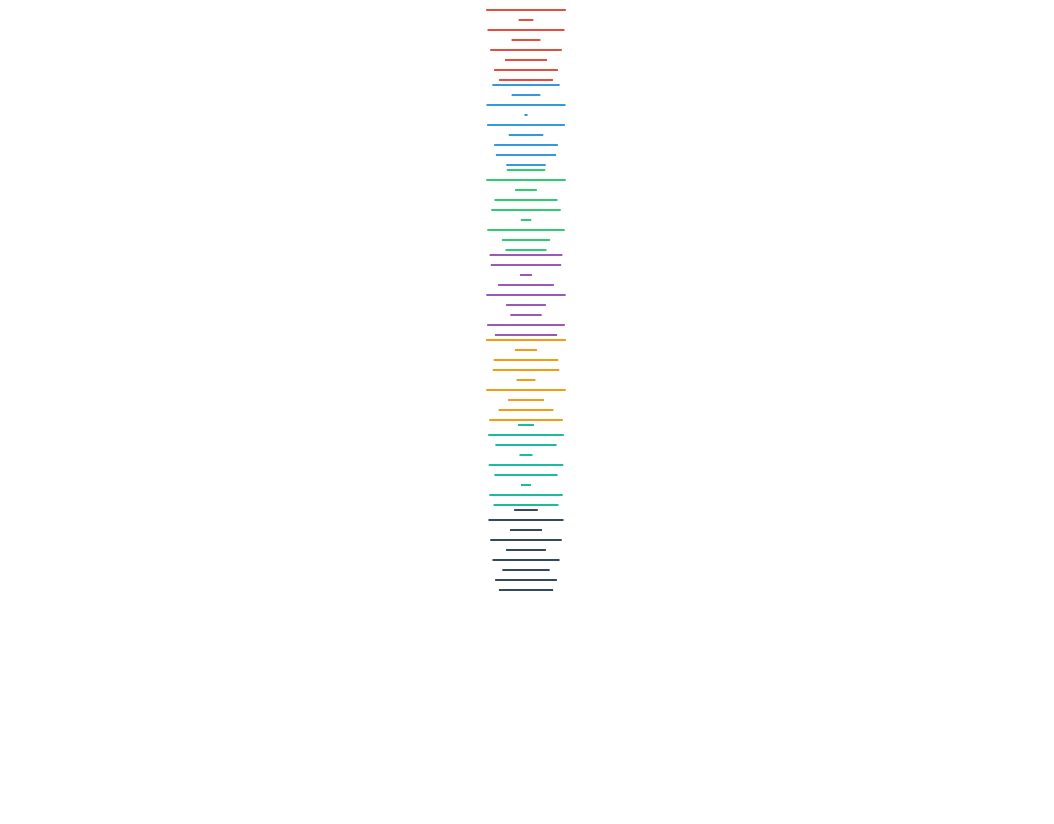
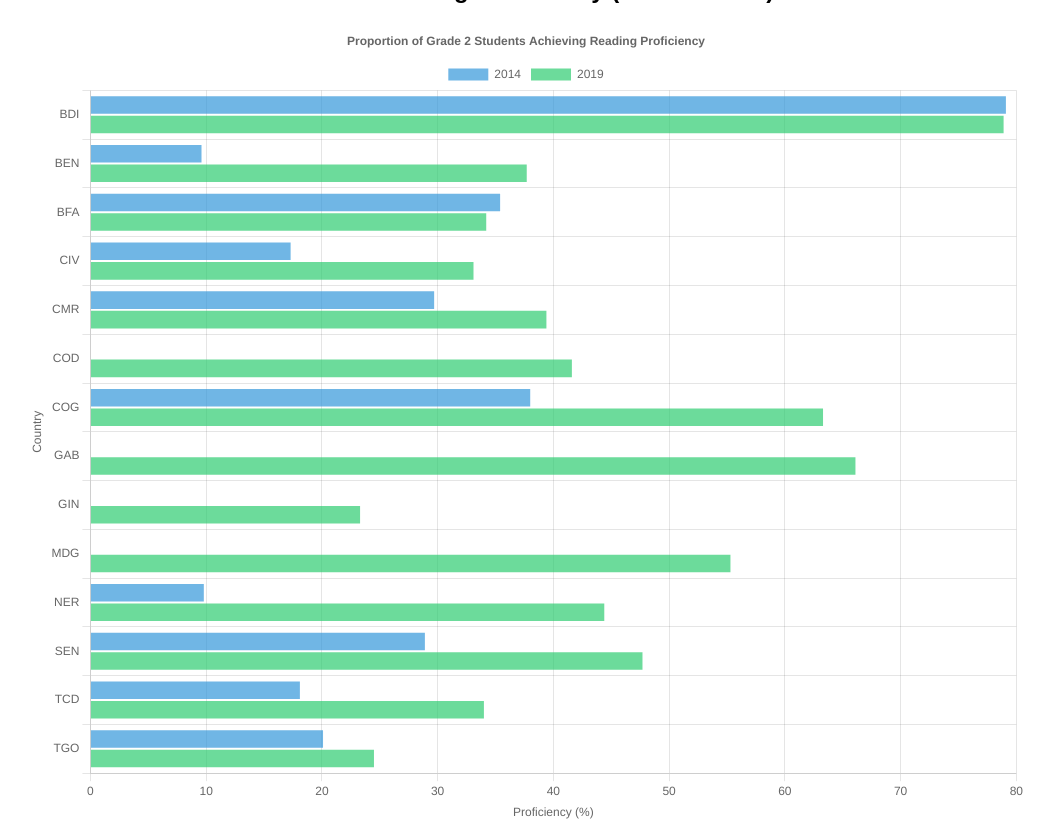
Before and after one commit to dptmf8622/study, a plain HTML site: page index.html in a window 1280 px wide. Shown: the whole page, without its empty margins (114-1168 px from the left). Before the commit the page ends 800 px from the top, so only its background shows below. Drawn offline with nearby package versions, Linux system fonts and the light colour scheme.

Commit message:
Add files via upload

```diff
--- a/index.html
+++ b/index.html
@@ -2,52 +2,109 @@
 <html lang="en">
 <head>
   <meta charset="UTF-8">
-  <title>Country Waves</title>
+  <title>Reading Proficiency by Country</title>
+  <script src="https://cdn.jsdelivr.net/npm/chart.js"></script>
   <style>
-    body { margin: 0; background: #fff; }
-    canvas { display: block; margin: auto; background: #fff; }
+    * {
+      margin: 0;
+      padding: 0;
+      box-sizing: border-box;
+    }
+    html, body {
+      height: 100%;
+      background: #fff;
+      font-family: sans-serif;
+    }
+    .container {
+      display: flex;
+      justify-content: center;  /* 가로 중앙 */
+      align-items: center;      /* 세로 중앙 */
+      height: 100vh;            /* 화면 전체 높이 */
+      flex-direction: column;
+    }
+    canvas {
+      max-width: 1000px;
+      width: 90%;
+    }
+    h2 {
+      margin-bottom: 20px;
+    }
   </style>
 </head>
 <body>
-<canvas id="waveCanvas" width="1000" height="600"></canvas>
+
+<div class="container">
+  <h2>Grade 2 Reading Proficiency (2014 vs 2019)</h2>
+  <canvas id="barChart"></canvas>
+</div>
 
 <script>
-  const canvas = document.getElementById("waveCanvas");
-  const ctx = canvas.getContext("2d");
+  const countries = ['BDI', 'BEN', 'BFA', 'CIV', 'CMR', 'COD', 'COG', 'GAB', 'GIN', 'MDG', 'NER', 'SEN', 'TCD', 'TGO'];
+  const data2014 = [79.1, 9.6, 35.4, 17.3, 29.7, null, 38, null, null, null, 9.8, 28.9, 18.1, 20.1];
+  const data2019 = [78.9, 37.7, 34.2, 33.1, 39.4, 41.6, 63.3, 66.1, 23.3, 55.3, 44.4, 47.7, 34, 24.5];
 
-  const width = canvas.width;
-  const height = canvas.height;
-  const spacing = 10; // vertical space between lines
-  const lineLength = 40; // maximum line length
+  const filteredCountries = [];
+  const values2014 = [];
+  const values2019 = [];
 
-  // 국가별 색상 매핑
-  const countries = [
-    { code: 'BDI', freq: 1.0, phase: 0, color: '#e74c3c' },
-    { code: 'BEN', freq: 1.2, phase: 1, color: '#3498db' },
-    { code: 'BFA', freq: 0.8, phase: 0.5, color: '#2ecc71' },
-    { code: 'CIV', freq: 1.5, phase: 2, color: '#9b59b6' },
-    { code: 'CMR', freq: 1.3, phase: 1.5, color: '#f39c12' },
-    { code: 'NER', freq: 0.7, phase: 0.2, color: '#1abc9c' },
-    { code: 'SEN', freq: 1.1, phase: 0.3, color: '#34495e' }
-  ];
+  countries.forEach((country, i) => {
+    if (data2014[i] !== null || data2019[i] !== null) {
+      filteredCountries.push(country);
+      values2014.push(data2014[i]);
+      values2019.push(data2019[i]);
+    }
+  });
 
-  // 한 나라당 줄 개수
-  const linesPerCountry = Math.floor(height / countries.length);
-
-  countries.forEach((country, idx) => {
-    ctx.strokeStyle = country.color;
-    ctx.lineWidth = 2;
-
-    for (let i = 0; i < linesPerCountry; i += spacing) {
-      const y = idx * linesPerCountry + i;
-      const t = i / linesPerCountry * 4 * Math.PI;
-      const wave = Math.sin(t * country.freq + country.phase);
-      const offset = wave * lineLength;
-
-      ctx.beginPath();
-      ctx.moveTo(width / 2 - offset, y);
-      ctx.lineTo(width / 2 + offset, y);
-      ctx.stroke();
+  new Chart(document.getElementById('barChart'), {
+    type: 'bar',
+    data: {
+      labels: filteredCountries,
+      datasets: [
+        {
+          label: '2014',
+          data: values2014,
+          backgroundColor: 'rgba(52, 152, 219, 0.7)'
+        },
+        {
+          label: '2019',
+          data: values2019,
+          backgroundColor: 'rgba(46, 204, 113, 0.7)'
+        }
+      ]
+    },
+    options: {
+      indexAxis: 'y',
+      responsive: true,
+      maintainAspectRatio: false,
+      scales: {
+        x: {
+          beginAtZero: true,
+          title: {
+            display: true,
+            text: 'Proficiency (%)'
+          }
+        },
+        y: {
+          title: {
+            display: true,
+            text: 'Country'
+          }
+        }
+      },
+      plugins: {
+        title: {
+          display: true,
+          text: 'Proportion of Grade 2 Students Achieving Reading Proficiency'
+        },
+        tooltip: {
+          enabled: true,
+          callbacks: {
+            label: function(context) {
+              return `${context.dataset.label}: ${context.parsed.x ?? 'No data'}%`;
+            }
+          }
+        }
+      }
     }
   });
 </script>
```
